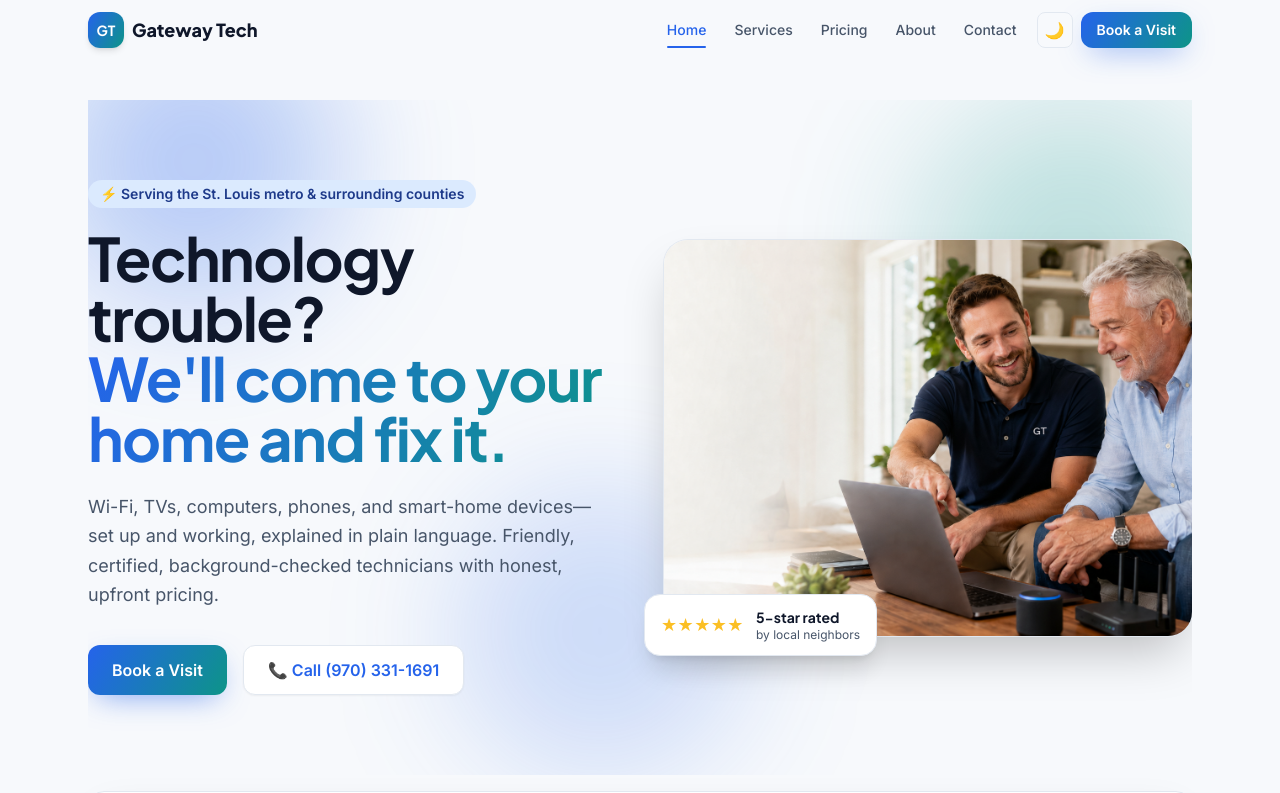
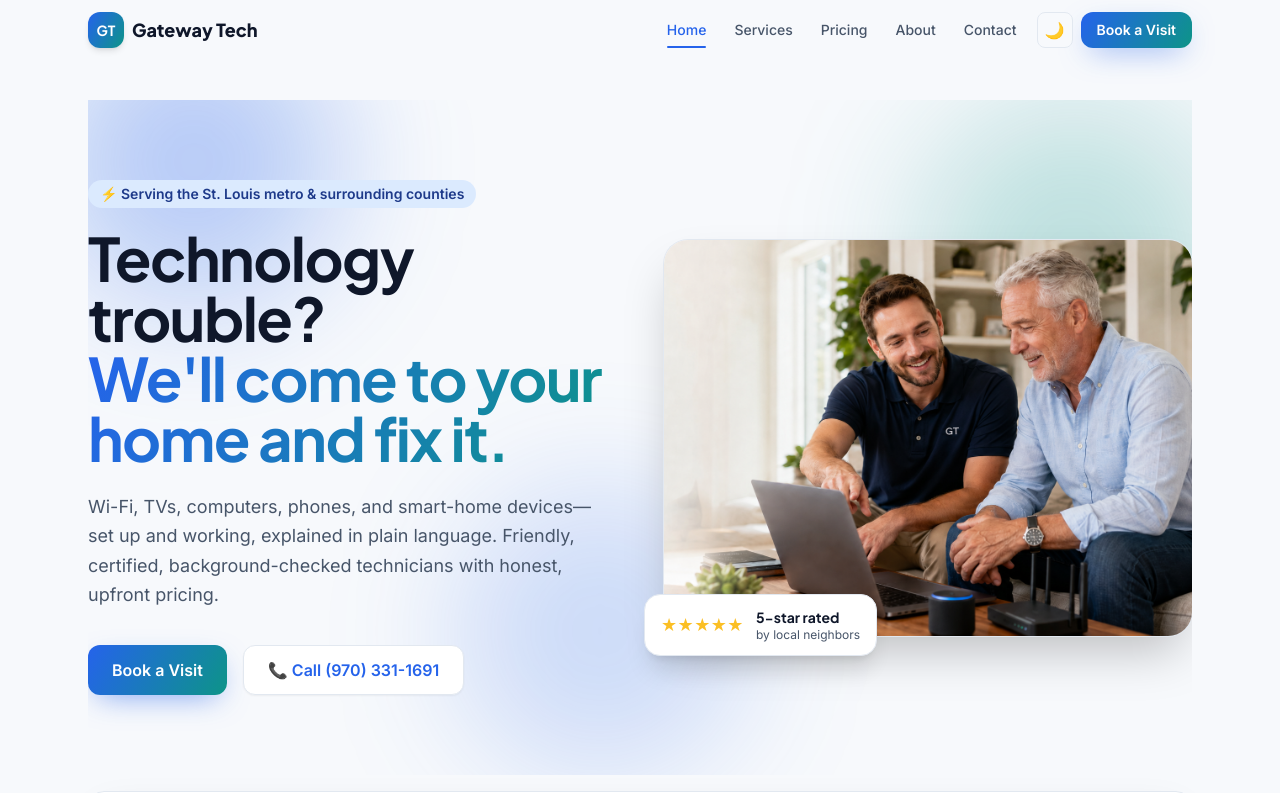
Before and after one commit to joshuaMandel/hometechsupportdev, a Next.js app: page / in a window 1280 px wide. Shown: the top 793 px of the page. Built offline with nearby package versions, Linux system fonts and the light colour scheme.

Commit message:
Shift hero image crop to the right to show more of the older gentleman

```diff
--- a/pages/index.js
+++ b/pages/index.js
@@ -70,7 +70,7 @@ export default function Home() {
                 fill
                 priority
                 sizes="(max-width: 1024px) 100vw, 50vw"
-                className="object-cover"
+                className="object-cover object-right"
               />
             </div>
             {/* Floating rating badge */}
```
